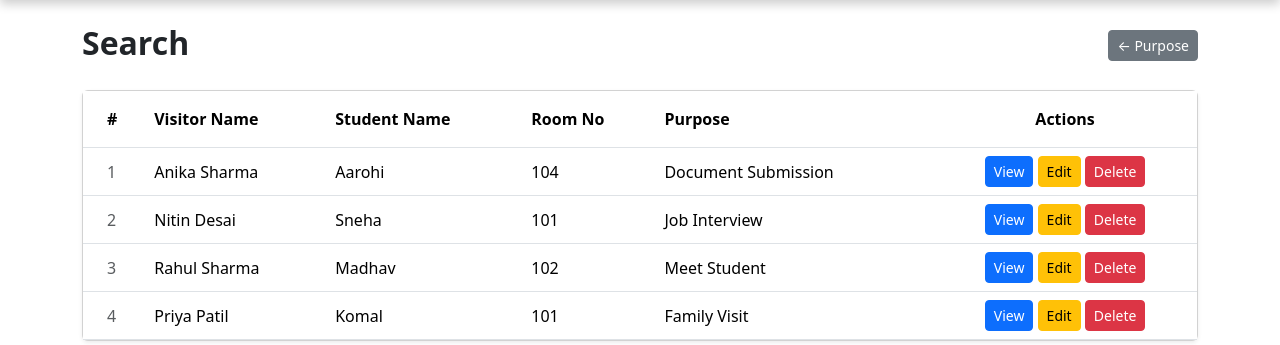
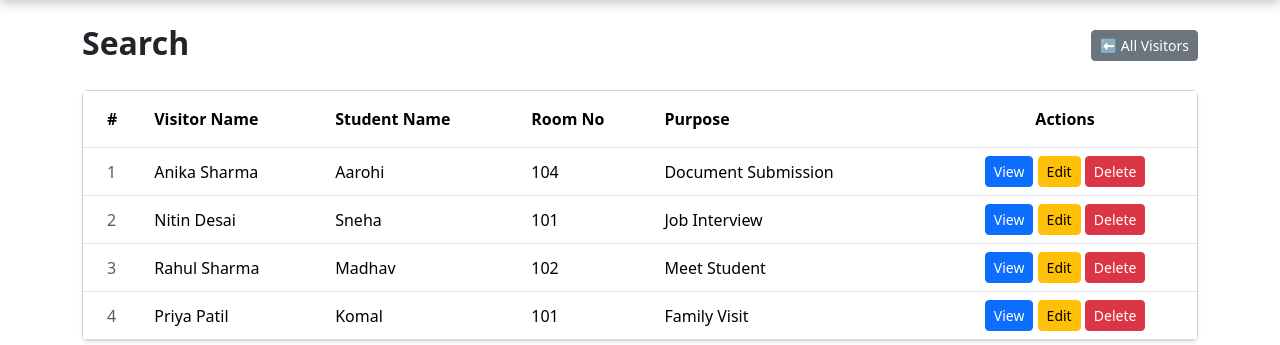
Before and after one commit to biradarvaishnavi444-png/python-training, a Flask app: page /search in a window 1280 px wide. Shown: the part 56-401 px from the top of the page. Run offline with Flask 3, Linux system fonts and the light colour scheme; data comes from the database, SQL or seed files in the repository.

Commit message:
Fix header button text and formatting in search results page

```diff
--- a/templates/search.html
+++ b/templates/search.html
@@ -2,11 +2,12 @@
 {% block title %}Search {% endblock %}
 
 {% block content %}
+<!-- Page header -->
 
 <div class="d-flex justify-content-between align-items-center mb-4">
     <h2 class = "fw-bold mb-1">Search</h2>
     <a href = "/search" class = "btn btn-secondary btn-sm">
-        ← Purpose
+         ⬅️ All Visitors
         </a>
 </div>
 
@@ -68,5 +69,8 @@
     </div>
 </div>
 
+    </body>
+</html>
+
 {% endif %}
 {% endblock %}
```
